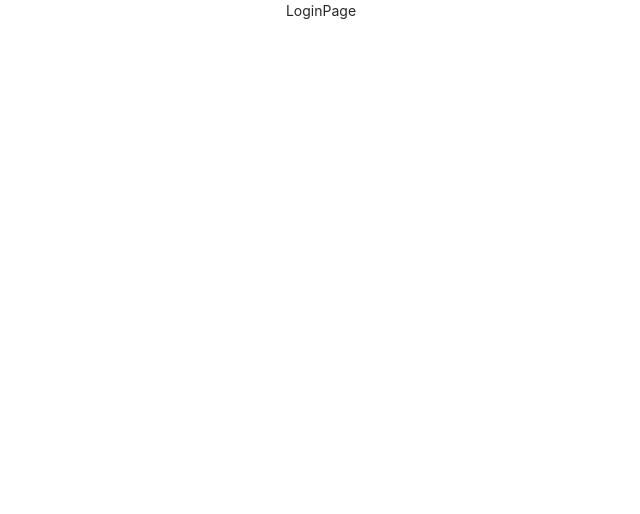
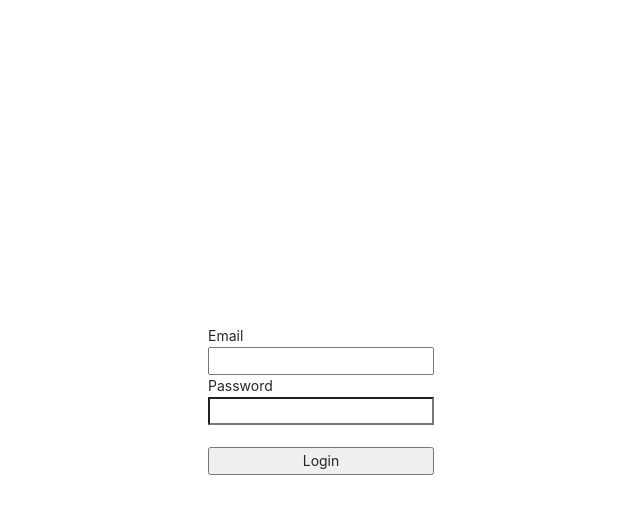
Before and after one commit to nanggo/boiler-plate-ko, a React (Create React App) app in the folder client/: page /login in a window 1280 px wide. Shown: the top 514 px of the page, without its empty margins (319-959 px from the left). Built offline with nearby package versions, Linux system fonts and the light colour scheme.

Commit message:
Add login feature

```diff
--- a/client/src/App.css
+++ b/client/src/App.css
@@ -1,5 +1,5 @@
 .App {
-  text-align: center;
+  text-align: unset;
 }
 
 .App-logo {
--- /dev/null
+++ b/client/src/_actions/types.js
@@ -0,0 +1 @@
+export const LOGIN_USER = 'login_user';
--- /dev/null
+++ b/client/src/_actions/user_action.js
@@ -0,0 +1,12 @@
+import axios from 'axios';
+import {LOGIN_USER} from './types';
+export function userLogin(data) {
+  const request = axios
+    .post('http://localhost:5000/api/users/login', data)
+    .then(response => response.data);
+
+  return {
+    type: LOGIN_USER,
+    payload: request,
+  };
+}
--- /dev/null
+++ b/client/src/_reducers/index.js
@@ -0,0 +1,8 @@
+import {combineReducers} from 'redux';
+import user from './user_reducer';
+
+const rootReducer = combineReducers({
+  user,
+});
+
+export default rootReducer;
--- /dev/null
+++ b/client/src/_reducers/user_reducer.js
@@ -0,0 +1,11 @@
+import {LOGIN_USER} from '../_actions/types';
+
+export default function (state = {}, action) {
+  switch (action.type) {
+    case LOGIN_USER:
+      return {...state, loginSuccess: action.payload};
+
+    default:
+      return state;
+  }
+}
--- a/client/src/components/views/LandingPage/LandingPage.js
+++ b/client/src/components/views/LandingPage/LandingPage.js
@@ -8,7 +8,19 @@ function LandingPage() {
       .then(res => console.log(res))
       .catch(err => console.error(err));
   }, []);
-  return <div>LandingPage</div>;
+  return (
+    <div
+      style={{
+        display: 'flex',
+        justifyContent: 'center',
+        alignItems: 'center',
+        width: '100%',
+        height: '100vh',
+      }}
+    >
+      <h2>시작 페이지</h2>
+    </div>
+  );
 }
 
 export default LandingPage;
--- a/client/src/components/views/LoginPage/LoginPage.js
+++ b/client/src/components/views/LoginPage/LoginPage.js
@@ -1,7 +1,61 @@
-import React from 'react';
+import React, {useState} from 'react';
+import {useDispatch} from 'react-redux';
+import {userLogin} from '../../../_actions/user_action';
 
-function LoginPage() {
-  return <div>LoginPage</div>;
+function LoginPage(props) {
+  const dispatch = useDispatch();
+  const [email, setEmail] = useState('');
+  const [password, setPassword] = useState('');
+
+  const onEmailHandler = event => {
+    setEmail(event.target.value);
+  };
+
+  const onPasswordHandler = event => {
+    setPassword(event.target.value);
+  };
+
+  const onSubmitHandler = event => {
+    event.preventDefault();
+    const body = {
+      email,
+      password,
+    };
+
+    dispatch(userLogin(body))
+      .then(result => {
+        if (!result.payload.loginSuccess) {
+          alert(result.payload.message);
+        } else {
+          props.history.push('/');
+        }
+      })
+      .catch(error => alert(error.message));
+  };
+
+  return (
+    <div
+      style={{
+        display: 'flex',
+        justifyContent: 'center',
+        alignItems: 'center',
+        width: '100%',
+        height: '100vh',
+      }}
+    >
+      <form
+        style={{display: 'flex', flexDirection: 'column'}}
+        onSubmit={onSubmitHandler}
+      >
+        <label>Email</label>
+        <input type="email" value={email} onChange={onEmailHandler} />
+        <label>Password</label>
+        <input type="password" value={password} onChange={onPasswordHandler} />
+        <br />
+        <button type="submit">Login</button>
+      </form>
+    </div>
+  );
 }
 
 export default LoginPage;
--- a/client/src/index.js
+++ b/client/src/index.js
@@ -4,10 +4,27 @@ import './index.css';
 import App from './App';
 import reportWebVitals from './reportWebVitals';
 import 'antd/dist/antd.css';
+import {Provider} from 'react-redux';
+import {applyMiddleware, createStore} from 'redux';
+import promiseMiddleware from 'redux-promise';
+import ReduxThunk from 'redux-thunk';
+import Reducer from './_reducers';
 
+const createStoreWithMiddleware = applyMiddleware(
+  promiseMiddleware,
+  ReduxThunk,
+)(createStore);
 ReactDOM.render(
   <React.StrictMode>
-    <App />
+    <Provider
+      store={createStoreWithMiddleware(
+        Reducer,
+        window.__REDUX_DEVTOOLS_EXTENSION__ &&
+          window.__REDUX_DEVTOOLS_EXTENSION__(),
+      )}
+    >
+      <App />
+    </Provider>
   </React.StrictMode>,
   document.getElementById('root'),
 );
```
Also changed, not shown: 1 other file (tests, documents, lock files or other folders).
